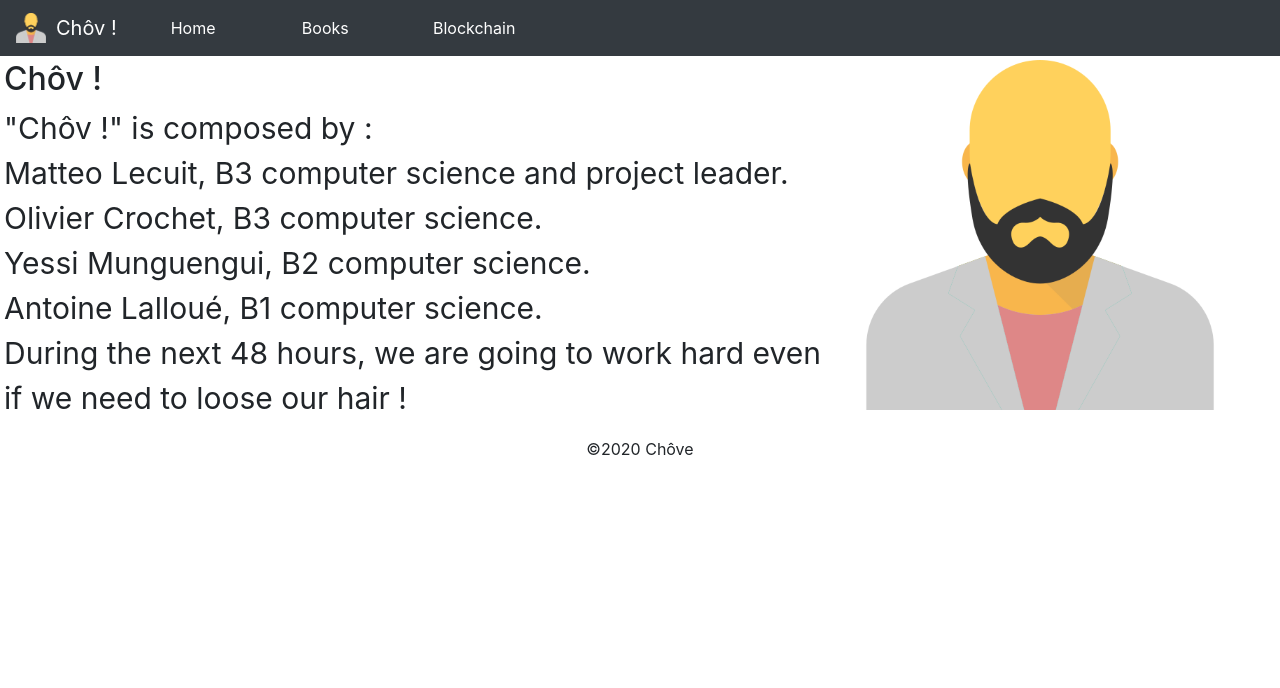
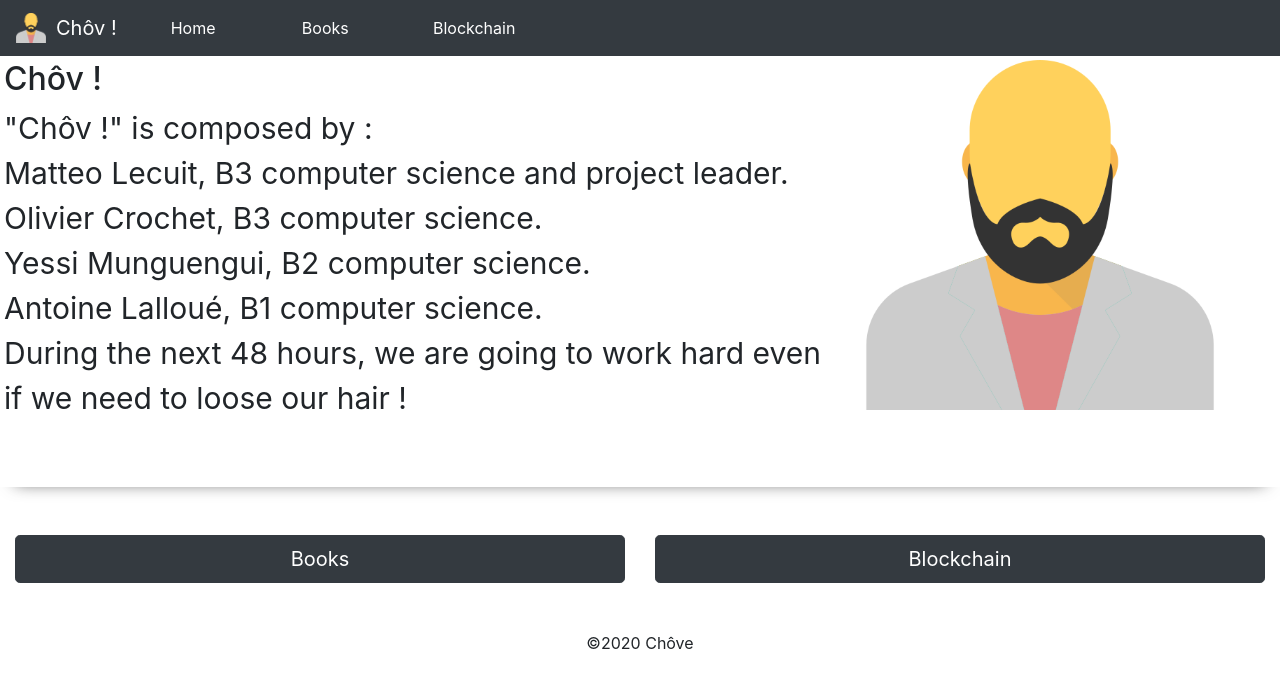
Before and after one commit to matteolecuit/challenge48h, a plain HTML site: page app/front/index.html in a window 1280 px wide. Drawn offline with nearby package versions, Linux system fonts and the light colour scheme.

Commit message:
feat(front):added btn redirection/fix-navbar

```diff
--- a/app/front/index.html
+++ b/app/front/index.html
@@ -79,6 +79,18 @@
 
   </div>
 
+  <div class="transition"></div>
+  <div class="redirection container-fluid mt-5 mb-5">
+    <div class="row">
+      <div class="btn1 col-6 col-sm-6 col-md-6 col-lg-6 col-xl-6">
+        <button type="button" class="btn btn-lg btn-block btn-dark" href="/">Books</button>
+      </div>
+      <div class="btn2 col-6 col-sm-6 col-md-6 col-lg-6 col-xl-6">
+        <button type="button" class="btn btn-lg btn-block btn-dark" href="/">Blockchain</button>
+      </div>
+    </div>
+
+  </div>
   <!-- Footer -->
   <footer>
     <p class="text-center">©2020 Chôve</p>
--- a/app/front/styles.css
+++ b/app/front/styles.css
@@ -24,6 +24,12 @@ html {
     background: #000000;
     color: #FFFFFF;
 }
+.transition{
+    height: 50px;
+    box-shadow: 0px 10px 17px -15px rgba(0,0,0,0.75);
+    margin-bottom: 20px;
+}
+
 
 @media screen and (max-device-width: 480px){
     .logo{
@@ -33,3 +39,8 @@ display: none;
         font-size: 15px;
     }
 }
+@media screen and (max-width: 1000px){
+    .logo{
+display: none;
+    }
+}
```
